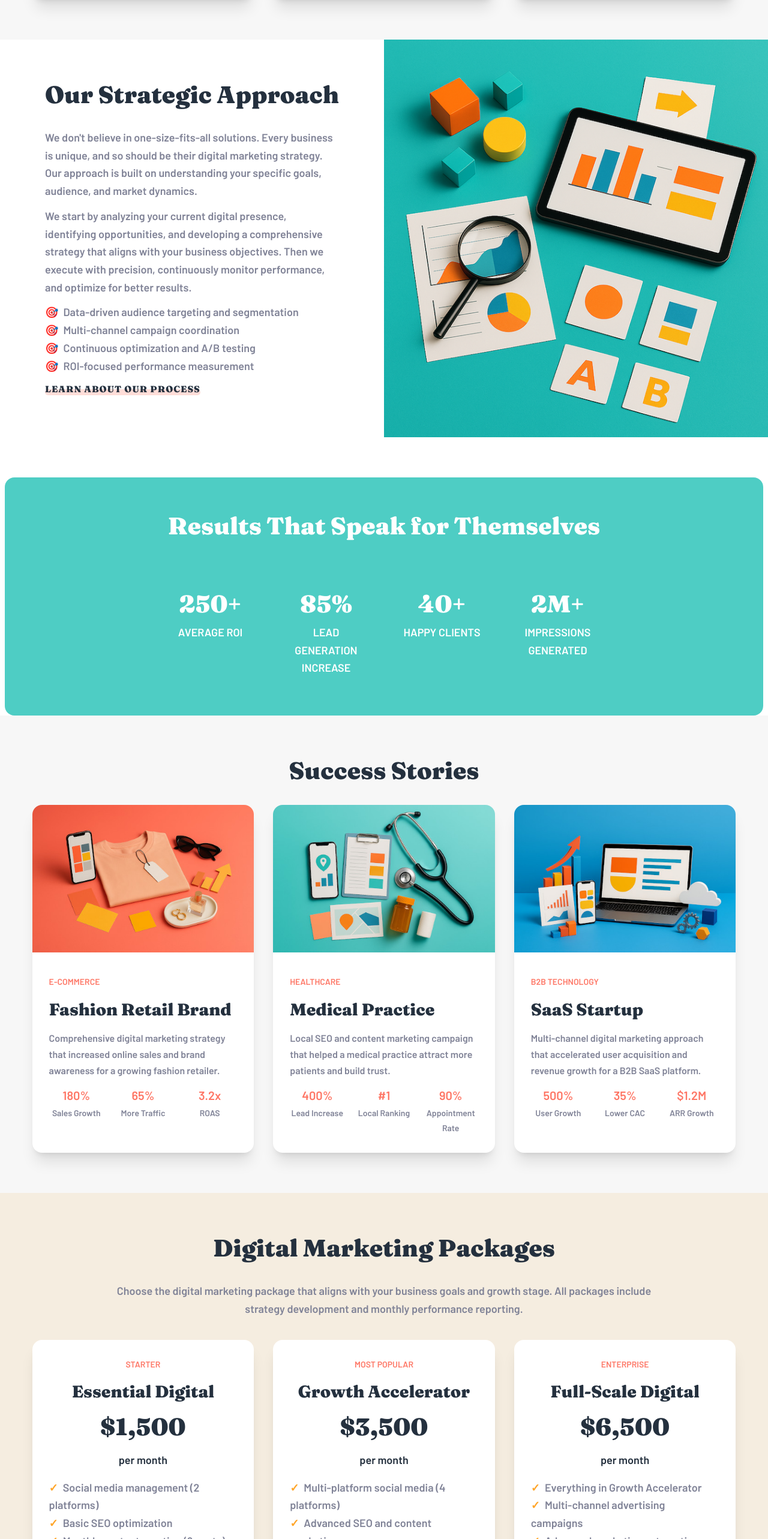
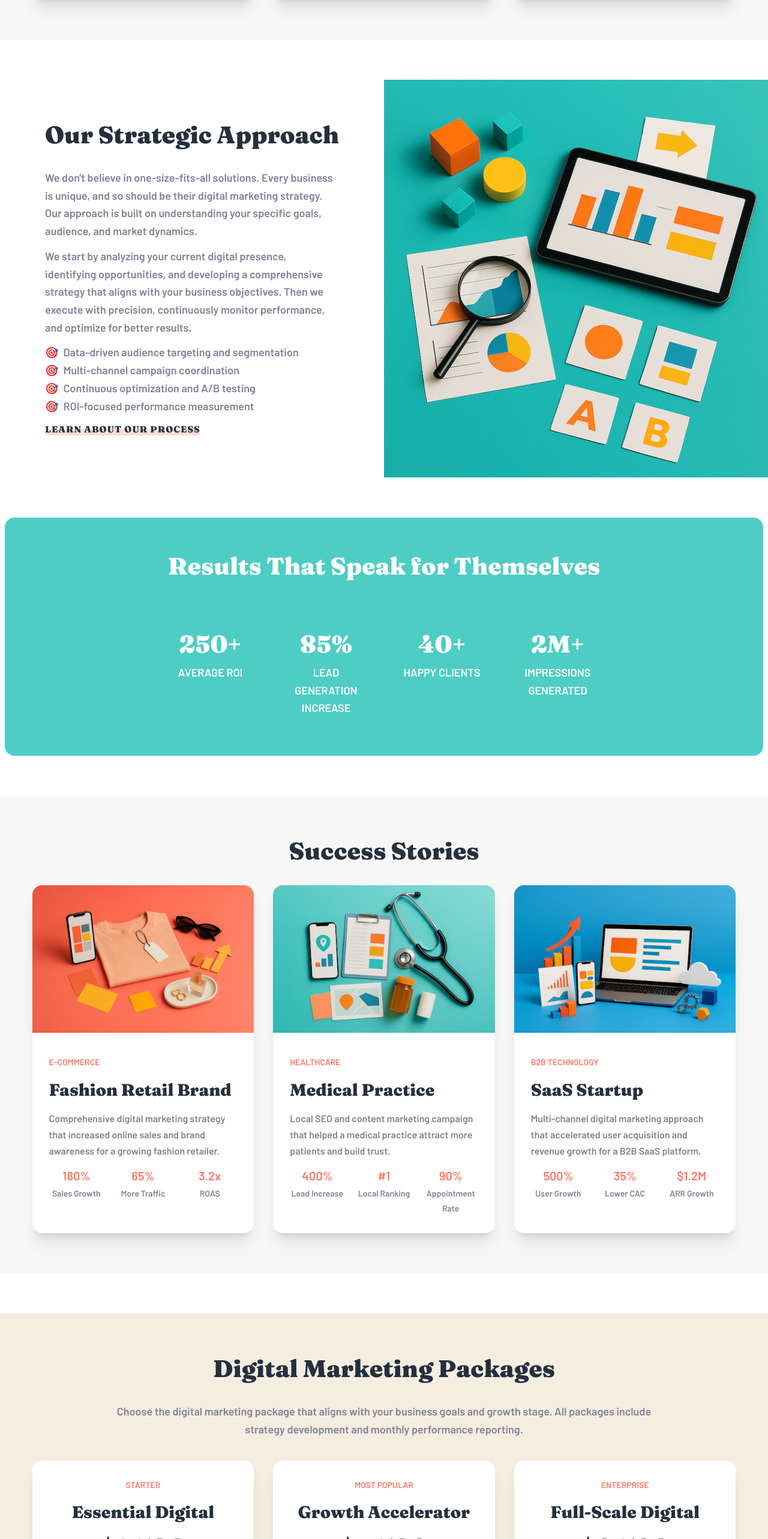
Before and after one commit to JakubM-I/agency-landing-page, a React (Vite) app: page /digital-marketing in a window 1280 px wide. Shown: the part 2391-4957 px from the top of the page at 60% size. Built offline with nearby package versions, Linux system fonts and the light colour scheme.

Commit message:
Marketing page stling correction

```diff
--- a/src/features/digital-marketing/OurApproach/index.tsx
+++ b/src/features/digital-marketing/OurApproach/index.tsx
@@ -7,8 +7,7 @@ import type { OurAproachProps } from "../../../components/types/interfaces";
 const OurApproach: React.FC<OurAproachProps> = ({ items, images }) => {
 
     return (
-        <>
-            <div className="flex flex-col md:flex-row">
+            <div className="flex flex-col md:flex-row pt-16 sx:pt-[67px]">
                 <GridTextCell>
                     <div className="flex flex-col flex-nowrap justify-center items-start w-[min(490px,100%)] h-full" >
                         <SectionTitle title={items.title} styling="mb-8" />
@@ -26,9 +25,6 @@ const OurApproach: React.FC<OurAproachProps> = ({ items, images }) => {
                     desktopImg={images[items.section][items.img]}
                     mobileImg={images[items.section][items.img]} />
             </div>
-        </>
-
-
     )
 };
 
--- a/src/features/digital-marketing/Packages/index.tsx
+++ b/src/features/digital-marketing/Packages/index.tsx
@@ -3,7 +3,7 @@ import type { PackagesProps } from "../../../components/types/interfaces";
 
 const Packages: React.FC<PackagesProps> = ({ items }) => {
     return (
-        <section className="py-16 sx:py-[67px] bg-[#F5EDE0]" aria-labelledby="packagesSection" >
+        <section className="mt-16 sx:mt-[67px] py-16 sx:py-[67px] bg-[#F5EDE0]" aria-labelledby="packagesSection" >
             <SectionTitle title={items.title} styling="mb-8" id="packagesSection" />
             <div className="w-[min(1000px,100%)] px-6 mx-auto">
                 <p className="text-preset-10 text-center text-grey-550 text-pretty mb-9">{items.description}</p>
@@ -21,7 +21,7 @@ const Packages: React.FC<PackagesProps> = ({ items }) => {
                                 <li key={index} className="text-preset-10 text-grey-550 before:content-['✓'] before:text-[#ffa62b] before:me-2">{item}</li>
                             ))}
                         </ul>
-                        <button className="my-[auto_0] bg-red-400 py-2.5 px-3.5 rounded-2xl shadow-lg text-white uppercase text-preset-8 font-bold text-center transition duration-450 easy-in-out hover:-translate-y-1">{packageItem.button}</button>
+                        <button className="my-[auto_0] bg-red-400 py-2.5 px-3.5 rounded-2xl shadow-lg text-white uppercase text-preset-8 font-bold text-center transition duration-450 easy-in-out hover:-translate-y-1 cursor-pointer">{packageItem.button}</button>
                     </article>
                 ))}
             </div>
--- a/src/features/digital-marketing/SuccessStories/index.tsx
+++ b/src/features/digital-marketing/SuccessStories/index.tsx
@@ -3,7 +3,7 @@ import type { SuccessStoriesProps } from "../../../components/types/interfaces";
 
 const SuccessStories: React.FC<SuccessStoriesProps> = ({items, images}) => {
     return (
-        <section className="py-16 sx:py-[67px] bg-[#F7F7F7]" aria-labelledby="successSection" >
+        <section className="mt-16 sx:mt-[67px] py-16 sx:py-[67px] bg-[#F7F7F7]" aria-labelledby="successSection" >
              <SectionTitle title="Success Stories" styling="mb-8" id="successSection" />
               <div className="flex flex-col sm:flex-row flex-nowrap sm:flex-wrap justify-center items-stretch gap-10 sm:gap-8 px-6">
                 {items.map((item, index) => (
```
